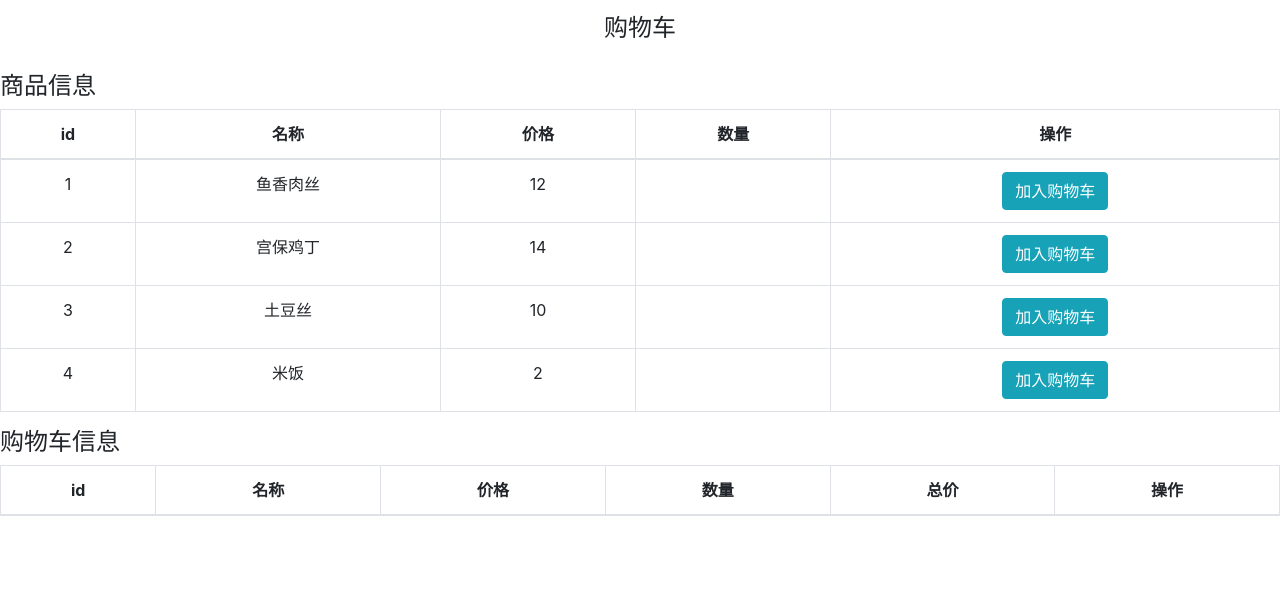
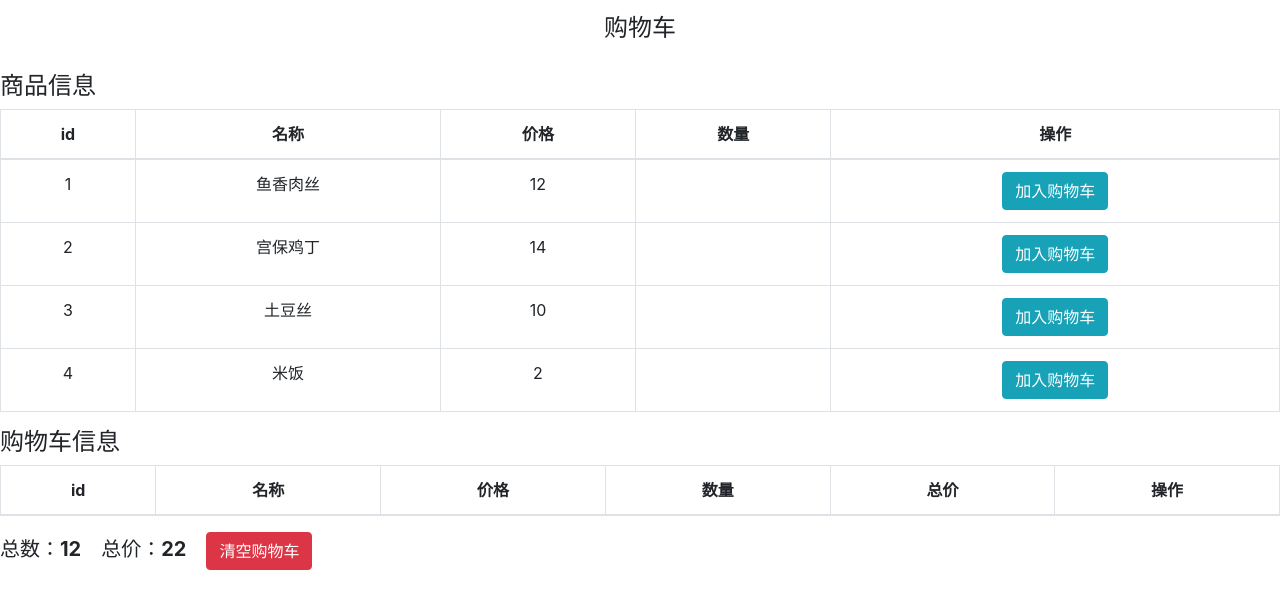
Before and after one commit to xiaosi0707/vuex-shopcart, a Vue app: page / in a window 1280 px wide. Shown: the top 608 px of the page. Built offline with nearby package versions, Linux system fonts and the light colour scheme.

Commit message:
shop-info组件

```diff
--- a/src/App.vue
+++ b/src/App.vue
@@ -3,17 +3,20 @@
     <p class="shop-cart-title">购物车</p>
     <shop-list></shop-list>
     <shop-cart></shop-cart>
+    <shop-info></shop-info>
   </div>
 </template>
 
 <script>
 import shopList from './components/list'
 import shopCart from './components/cart'
+import shopInfo from './components/info'
 export default {
   name: 'App',
   components: {
     shopList,
-    shopCart
+    shopCart,
+    shopInfo
   }
 }
 </script>
--- /dev/null
+++ b/src/components/info.vue
@@ -0,0 +1,24 @@
+<template>
+  <div class="cart-info">
+    <div>
+      <div class='item'>总数：<strong>12</strong></div>
+      <div class='item'>总价：<strong>22</strong></div>
+      <div class="item pull-right btn btn-danger">清空购物车</div>
+    </div>
+  </div>
+</template>
+
+<script>
+
+</script>
+
+<style scoped lang='less'>
+  .cart-info {
+    font-size: 20px;
+    text-align: left;
+    .item {
+      display: inline-block;
+      margin-right: 20px;
+    }
+  }
+</style>
```
